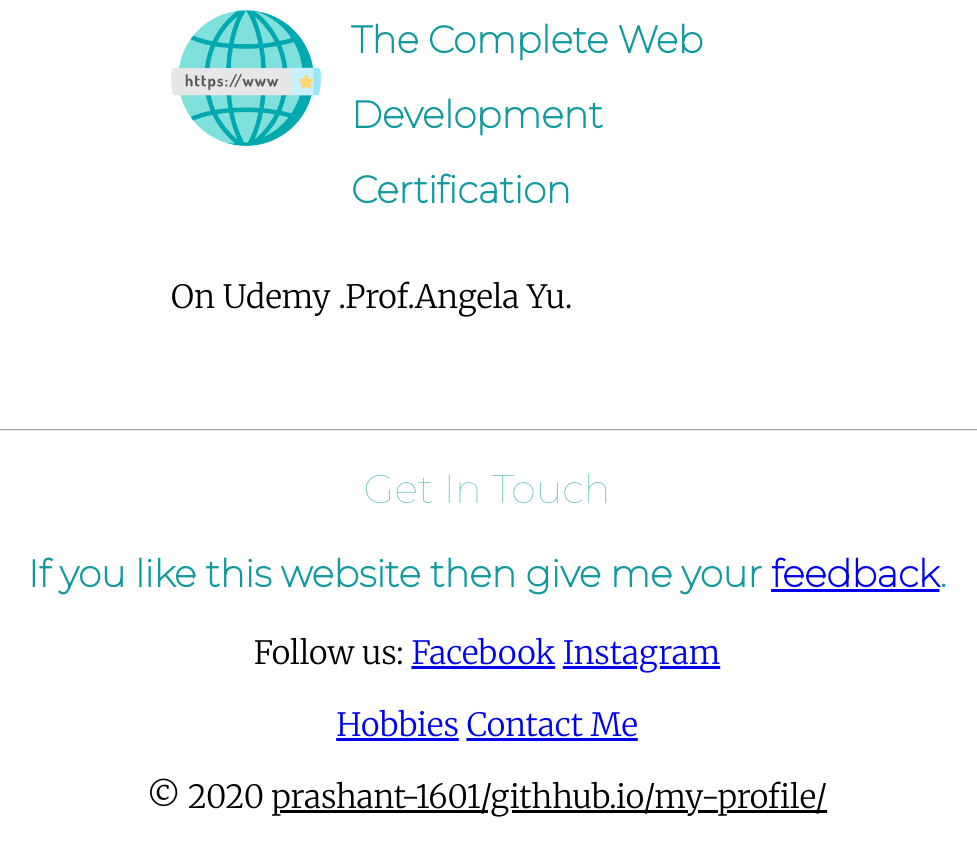
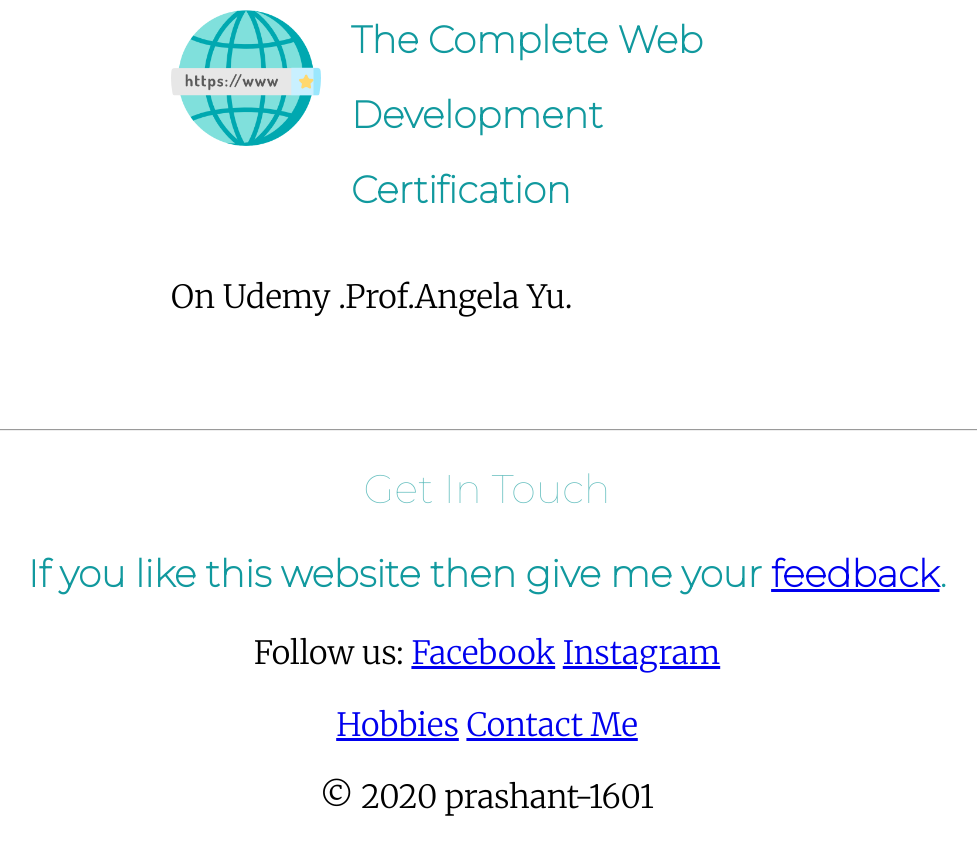
Before and after one commit to bluewholepk/my-profile, a plain HTML site: page index.html in a window 1280 px wide. Shown: the part 2221-3070 px from the top of the page, without its empty margins (153-1130 px from the left). Drawn offline with Linux system fonts and the light colour scheme.

Commit message:
Update index.html

```diff
--- a/index.html
+++ b/index.html
@@ -52,7 +52,7 @@
       </div>
     </div>
     <div class="bottom-container">
-      <p>© 2020 <span class="pro">prashant-1601/githhub.io/my-profile/</span></p>
+      <p>© 2020 prashant-1601</p>
     </div>
 
   </body>
```
